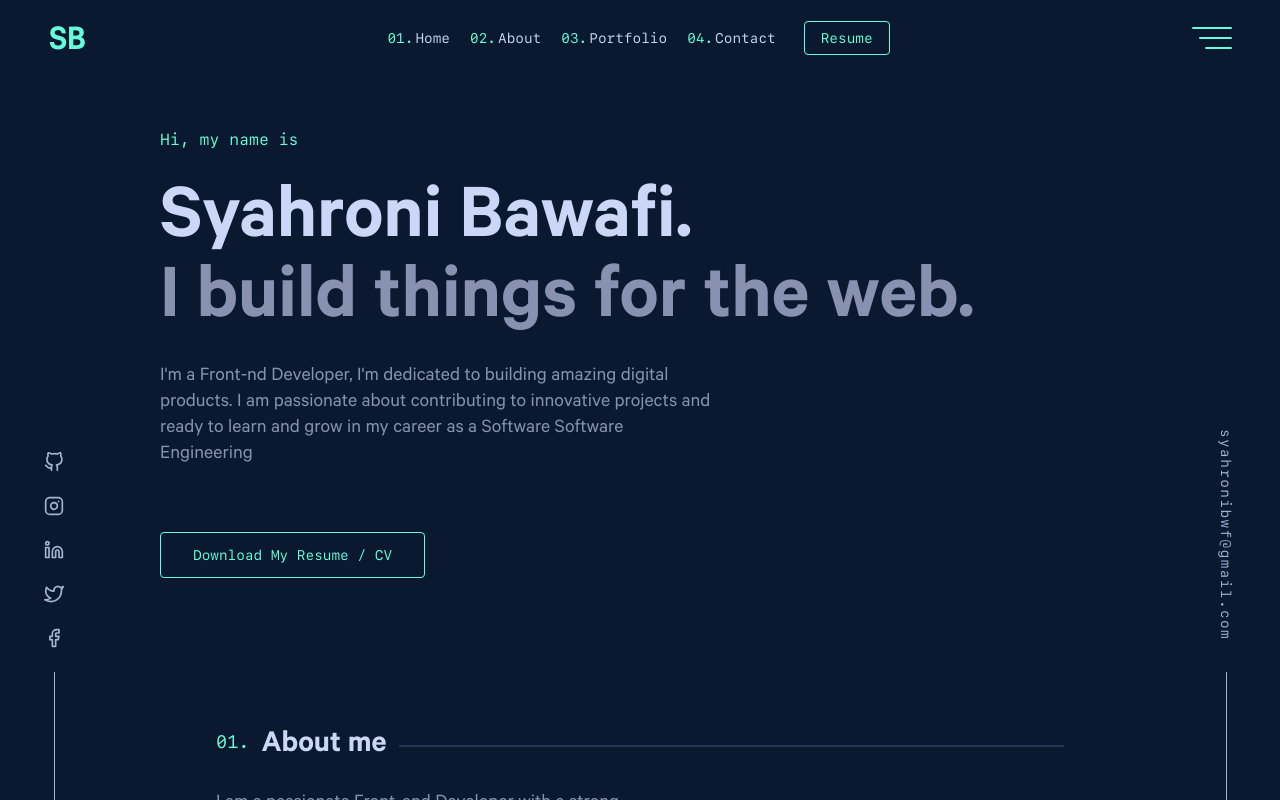
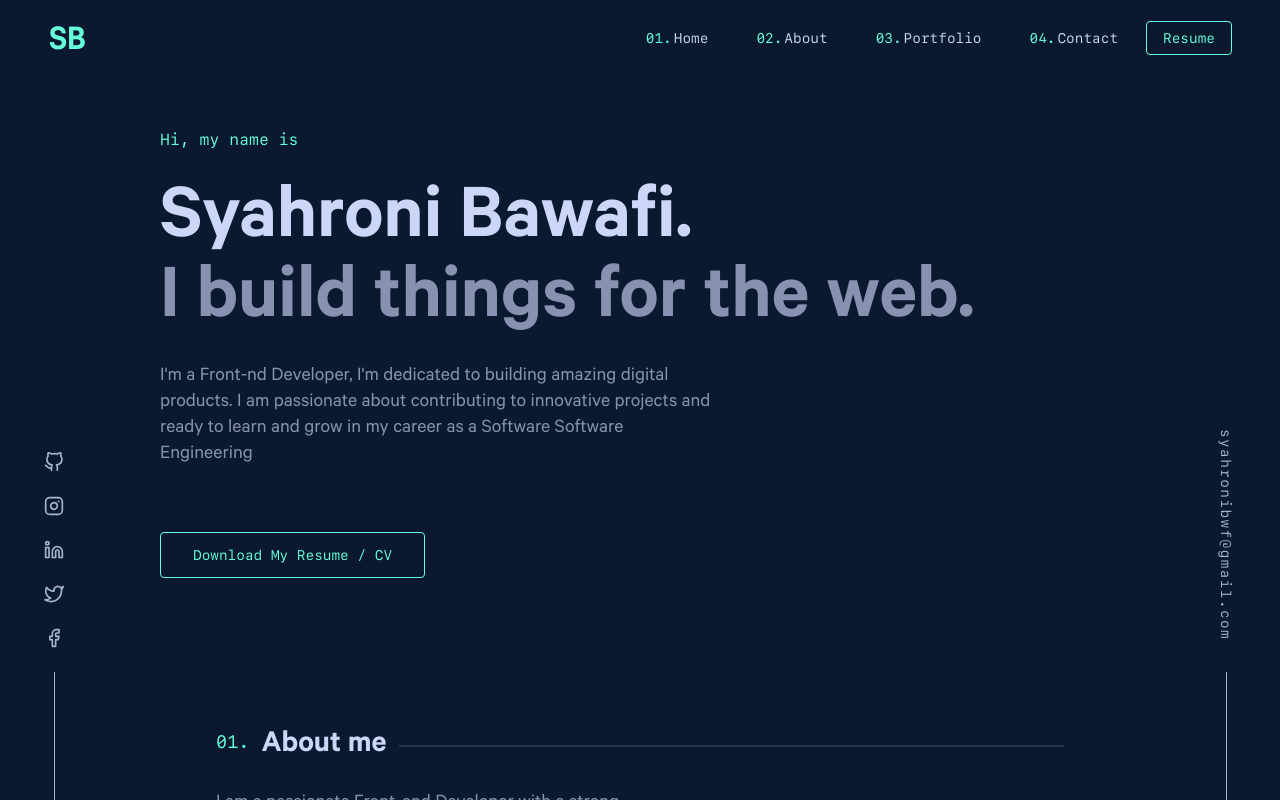
Before and after one commit to bwafi/syahroni-bawafi, a Next.js app: page / in a window 1280 px wide. Shown: the top 800 px of the page. Built offline with nearby package versions, Linux system fonts and the light colour scheme.

Commit message:
menu list component

```diff
--- a/components/Nav.tsx
+++ b/components/Nav.tsx
@@ -1,13 +1,7 @@
 "use client";
-import { navLinks } from "@/utils/Links";
-import Link from "next/link";
 import React, { useState } from "react";
 import HumburgerMenu from "./ui/HumburgerMenu";
-
-interface link {
-  name: string;
-  url: string;
-}
+import Menu from "./ui/Menu";
 
 const Nav = () => {
   const [isOpen, setIsOpen] = useState<boolean>(false);
@@ -18,28 +12,9 @@ const Nav = () => {
         <div>
           <h1 className="text-green text-3xl font-sfMono font-semibold">SB</h1>
         </div>
-        <div className="hidden md:flex gap-7 items-center">
-          <ul className="flex gap-5">
-            {navLinks.map((navlink: link, index: number) => (
-              <li
-                key={index}
-                className="text-sm font-sfMono hover:text-green transition-colors ease-button">
-                <Link href={navlink.url}>
-                  <span className="text-green mr-0.5">0{index + 1}.</span>
-                  {navlink.name}
-                </Link>
-              </li>
-            ))}
-          </ul>
+        <HumburgerMenu isOpen={isOpen} setIsOpen={setIsOpen} />
 
-          <div>
-            <button className="text-green font-sfMono bg-transparent border border-green py-1.5 px-4 rounded text-sm small-button  hover:-translate-x-1 hover:-translate-y-1 transition-all duration-200 ease-button">
-              Resume
-            </button>
-          </div>
-        </div>
-
-        <HumburgerMenu isOpen={isOpen} setIsOpen={setIsOpen} />
+        <Menu isOpen={isOpen} setIsOpen={setIsOpen} />
       </nav>
     </header>
   );
--- a/components/ui/HumburgerMenu.tsx
+++ b/components/ui/HumburgerMenu.tsx
@@ -8,7 +8,7 @@ interface menuProps {
 const HumburgerMenu = ({ isOpen, setIsOpen }: menuProps) => {
   return (
     <button
-      className="flex relative w-10 h-8 overflow-hidden"
+      className="flex md:hidden relative w-10 h-8 overflow-hidden z-50"
       onClick={() => setIsOpen(!isOpen)}>
       <div className="absolute w-10 h-8 flex flex-col items-end justify-center gap-[8px] overflow-hidden">
         <div
@@ -16,11 +16,11 @@ const HumburgerMenu = ({ isOpen, setIsOpen }: menuProps) => {
             isOpen ? "translate-x-10" : ""
           }`}></div>
         <div
-          className={`w-10/12 h-[2px] bg-green rounded-full origin-left transition-transform duration-300 delay-100 ${
+          className={`w-10/12 h-[2px] bg-green rounded-full origin-left transition-transform duration-300 delay-75 ${
             isOpen ? "translate-x-10" : ""
           }`}></div>
         <div
-          className={`w-8/12 h-[2px] bg-green rounded-full origin-left transition-transform duration-300 delay-200 ${
+          className={`w-8/12 h-[2px] bg-green rounded-full origin-left transition-transform duration-300 delay-100 ${
             isOpen ? "translate-x-10" : ""
           }`}></div>
       </div>
--- /dev/null
+++ b/components/ui/Menu.tsx
@@ -0,0 +1,43 @@
+import React, { Dispatch, FC, SetStateAction } from "react";
+import { navLinks } from "@/utils/Links";
+import Link from "next/link";
+
+interface link {
+  name: string;
+  url: string;
+}
+
+interface menuType {
+  isOpen: boolean;
+  setIsOpen: Dispatch<SetStateAction<boolean>>;
+}
+
+const Menu: FC<menuType> = ({ isOpen, setIsOpen }) => {
+  return (
+    <div
+      className={`absolute md:static left-0 top-0 w-full md:w-fit h-screen md:h-fit`}>
+      <div className="flex flex-col md:flex-row justify-center absolute md:static right-0 w-8/12 md:w-fit h-screen md:h-fit bg-light-navy md:bg-transparent gap-7 items-center">
+        <ul className="flex gap-12 flex-col md:flex-row">
+          {navLinks.map((navlink: link, index: number) => (
+            <li
+              key={index}
+              className="text-sm font-sfMono hover:text-green transition-colors ease-button">
+              <Link href={navlink.url}>
+                <span className="text-green mr-0.5">0{index + 1}.</span>
+                {navlink.name}
+              </Link>
+            </li>
+          ))}
+        </ul>
+
+        <div className="mt-5 md:mt-0">
+          <button className="text-green font-sfMono bg-transparent border border-green py-2 px-8 md:py-1.5 md:px-4 rounded text-sm small-button hover:-translate-x-1 hover:-translate-y-1 transition-all duration-200 ease-button">
+            Resume
+          </button>
+        </div>
+      </div>
+    </div>
+  );
+};
+
+export default Menu;
```
